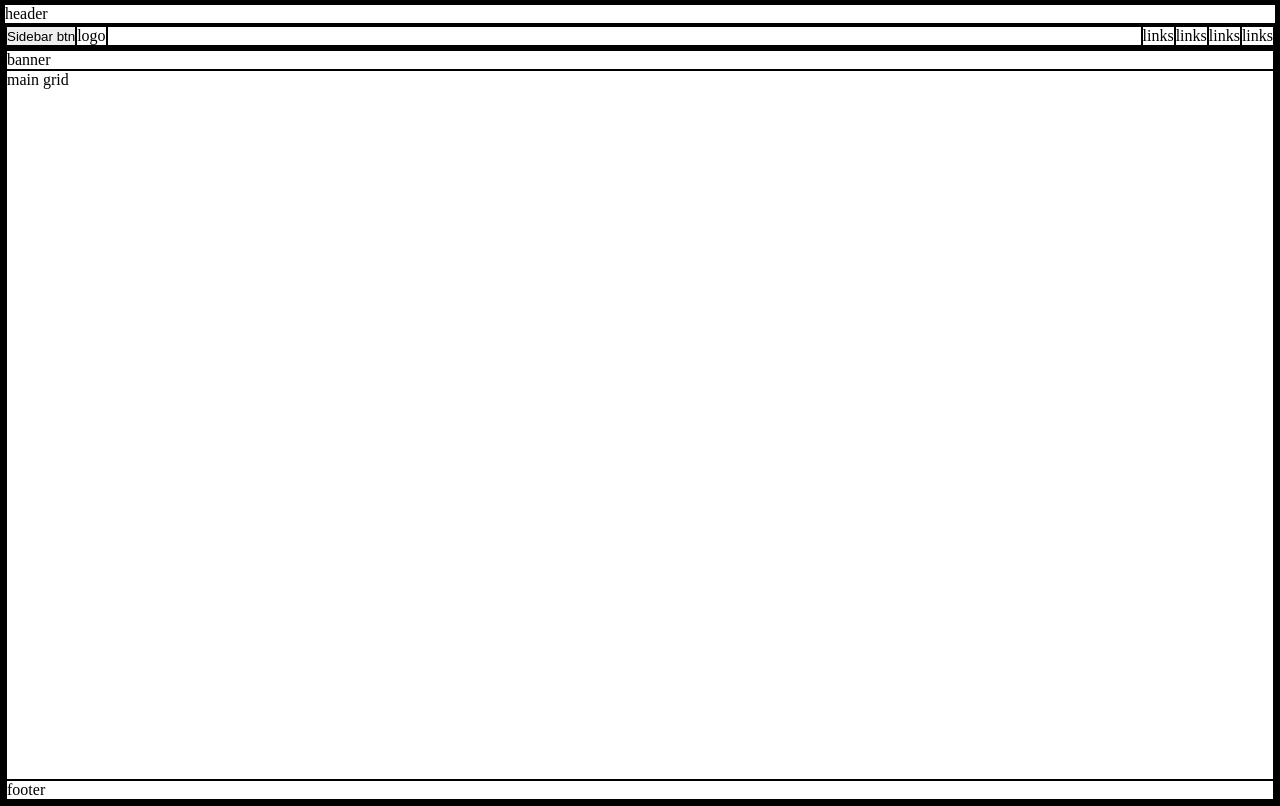
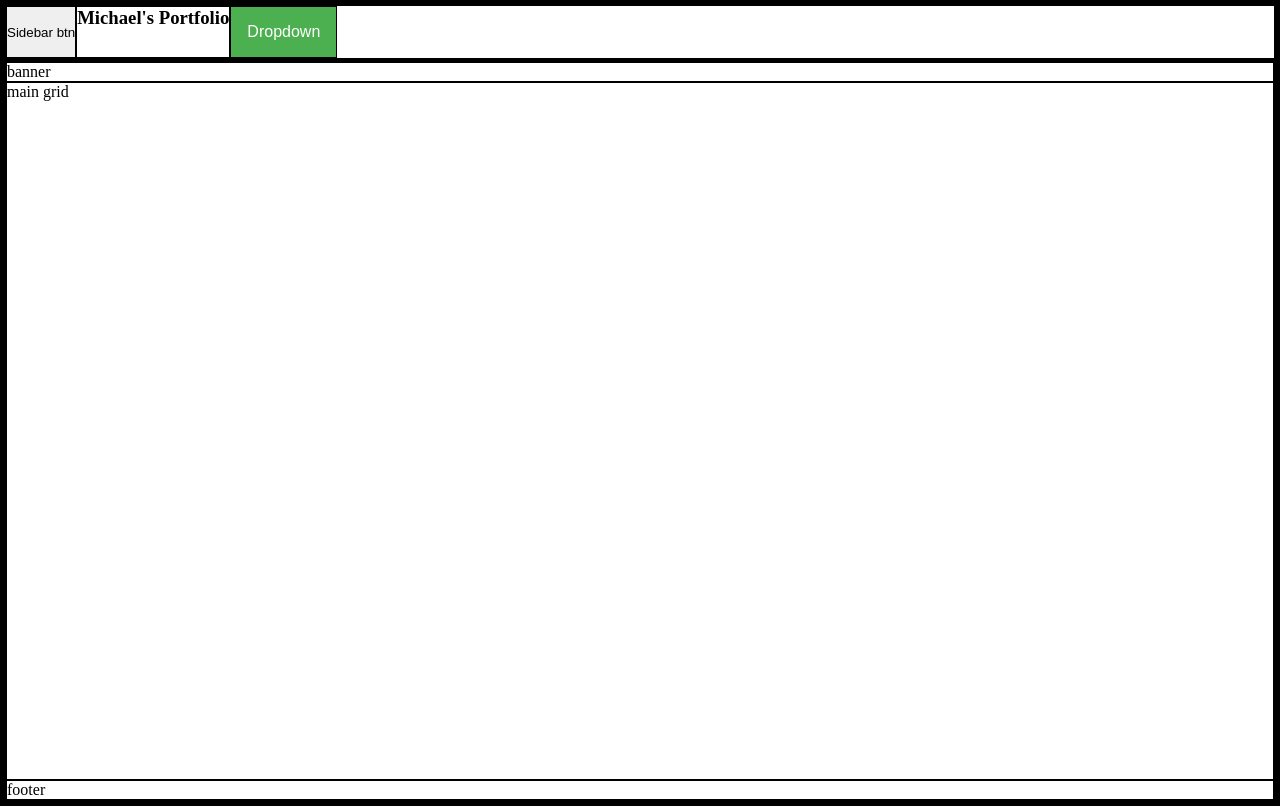
Before and after one commit to mtleonardjr/portfolio-website-v1, a React (Create React App) app: page / in a window 1280 px wide. Built offline with nearby package versions, Linux system fonts and the light colour scheme.

Commit message:
incorporated drop down menu

```diff
--- a/src/App.css
+++ b/src/App.css
@@ -9,6 +9,24 @@
   display: flex;
   flex-direction: column;
   height: 100vh;
+}
+
+.link-bar {
+  display: none;
+}
+
+.header {
+  display: none;
+}
+
+.mobile-drop-down {
+  display: flex;
+  flex-direction: column;
+  position: relative;
+}
+
+.mobile-drop-down * {
+  position: absolute;
 }
 
 nav ul {
@@ -42,3 +60,45 @@ main {
 .main-grid {
   flex: 1;
 }
+
+.dropbtn {
+  background-color: #4caf50;
+  color: white;
+  padding: 16px;
+  font-size: 16px;
+  border: none;
+  cursor: pointer;
+}
+
+.dropdown {
+  position: relative;
+  display: inline-block;
+}
+
+.dropdown-content {
+  display: none;
+  position: absolute;
+  background-color: #f9f9f9;
+  min-width: 160px;
+  box-shadow: 0px 8px 16px 0px rgba(0, 0, 0, 0.2);
+  z-index: 1;
+}
+
+.dropdown-content a {
+  color: black;
+  padding: 12px 16px;
+  text-decoration: none;
+  display: block;
+}
+
+.dropdown-content a:hover {
+  background-color: #f1f1f1;
+}
+
+.dropdown:hover .dropdown-content {
+  display: block;
+}
+
+.dropdown:hover .dropbtn {
+  background-color: #3e8e41;
+}
--- a/src/App.js
+++ b/src/App.js
@@ -15,8 +15,20 @@ function App() {
     <div className="app">
       <section className='header'>header</section>
       <nav>
-        <ul>
+        <ul className='mobile-header'>
           <button onClick={displaySB}>Sidebar btn</button>
+          <h3>Michael's Portfolio</h3>
+          <div class="dropdown">
+            <button class="dropbtn">Dropdown</button>
+            <div class="dropdown-content">
+            <a href="#">Link 1</a>
+            <a href="#">Link 2</a>
+            <a href="#">Link 3</a>
+            </div>
+          </div>
+
+        </ul>
+        <ul className='link-bar'>
           <li className='logo'>logo</li>
           <li className='invs'></li>
           <li>links</li>
```
